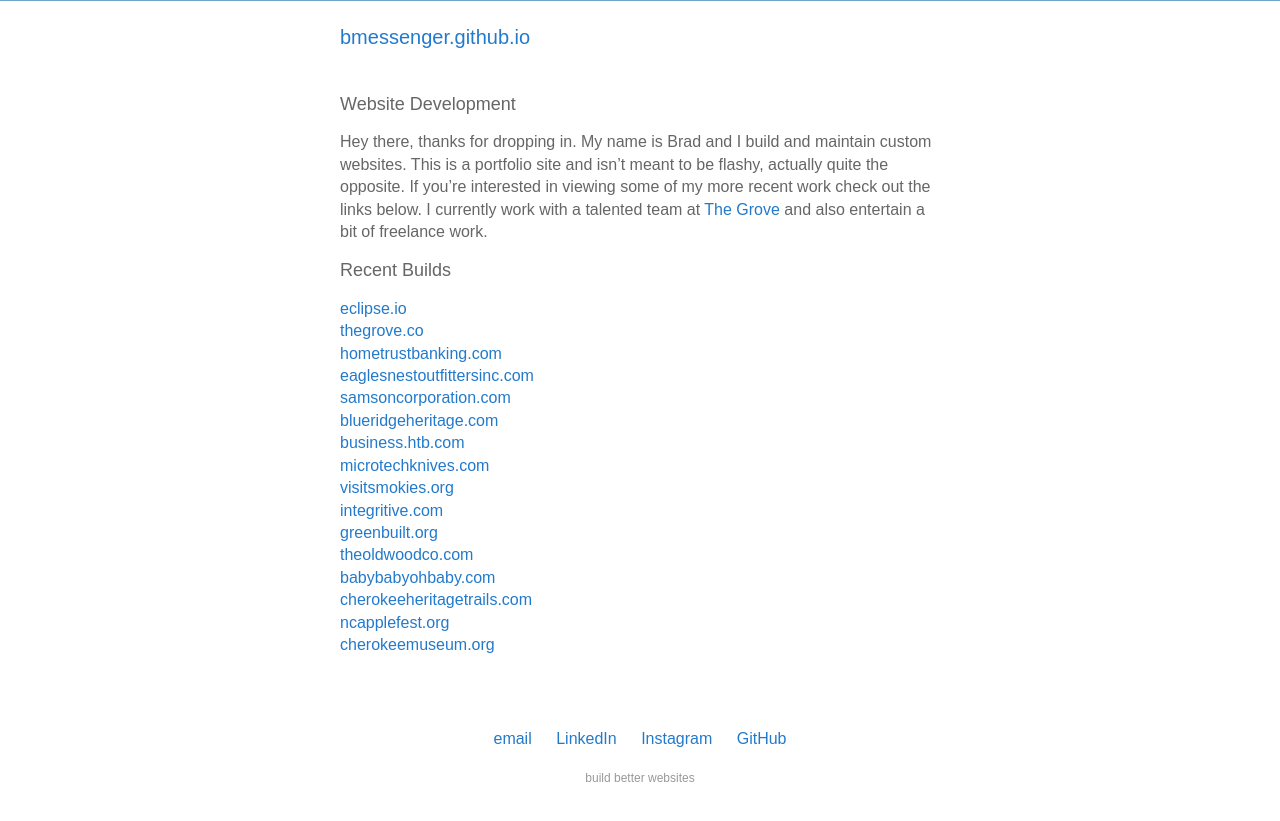
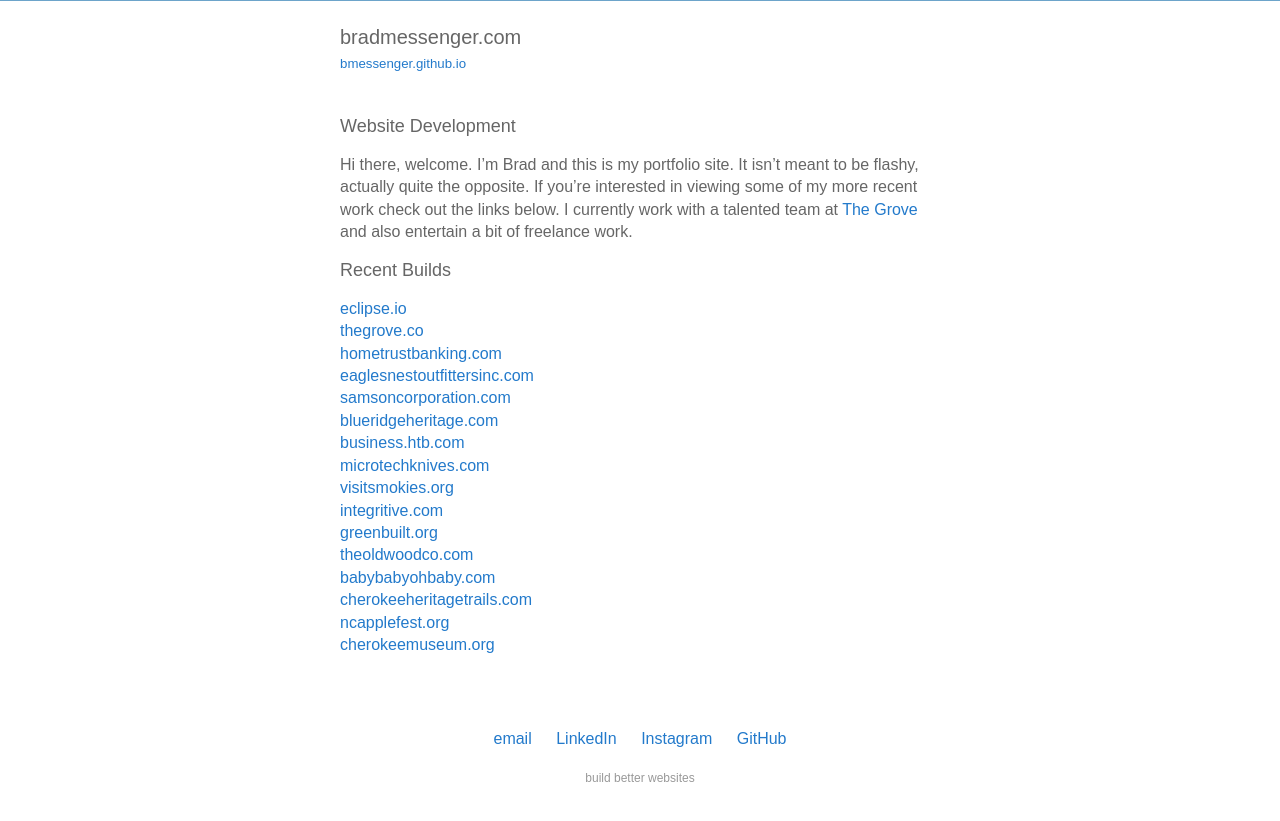
Before and after one commit to bmessenger/bmessenger.github.io, a Jekyll site: the page built from index.md, in a window 1280 px wide. Shown: the top 821 px of the page. Built offline with Jekyll 4.4.1, drawn with Linux system fonts in a browser that asks for light colours; our own code applies the rules of GitHub Pages for plain Markdown files.

Commit message:
header updates

```diff
--- a/_includes/header.html
+++ b/_includes/header.html
@@ -1,3 +1,4 @@
 <header class="site-header">
-	<h1><a href="https://bmessenger.github.io">bmessenger.github.io</a></h1>
+	<h1>bradmessenger.com</h1>
+	<h5><a href="https://bmessenger.github.io">bmessenger.github.io</a></h5>
 </header>
--- a/_sass/main.scss
+++ b/_sass/main.scss
@@ -8,7 +8,7 @@ body {
 	-webkit-font-smoothing: antialiased;
 	-moz-osx-font-smoothing: grayscale;
 }
-h1,h2 {
+h1,h2, h5 {
 	font-weight: 400;
 	margin:0;
 }
--- a/index.md
+++ b/index.md
@@ -7,7 +7,7 @@ layout: default
 
 ## Website Development
 
-Hey there, thanks for dropping in.  My name is Brad and I build and maintain custom websites. This is a portfolio site and isn't meant to be flashy, actually quite the opposite.  If you're interested in viewing some of my more recent work check out the links below.  I currently work with a talented team at <a href="https://thegrove.co" target="_blank">The Grove</a> and also entertain a bit of freelance work.
+Hi there, welcome. I'm Brad and this is my portfolio site. It isn't meant to be flashy, actually quite the opposite.  If you're interested in viewing some of my more recent work check out the links below.  I currently work with a talented team at <a href="https://thegrove.co" target="_blank">The Grove</a> and also entertain a bit of freelance work.
 
 ## Recent Builds
 
```
